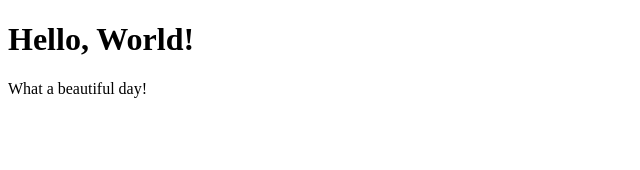
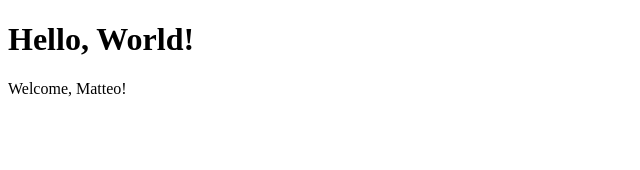
Before and after one commit to MatteoSpinelli/reactDevelhope, a React (Create React App) app in the folder jsx/: page / in a window 1280 px wide. Shown: the top 170 px of the page, without its empty margins (0-640 px from the left). Built offline with nearby package versions, Linux system fonts and the light colour scheme.

Commit message:
add exercise files

```diff
--- a/jsx/src/App.js
+++ b/jsx/src/App.js
@@ -1,11 +1,13 @@
 import React from "react";
 import { Hello } from "./Hello"
+import { Welcome } from "./Welcome";
 
 export class App extends React.Component{
     render(){
         return (
             <div>
                 <Hello />
+                <Welcome name="Matteo" />
             </div>
         )
     }
--- a/jsx/src/Hello.js
+++ b/jsx/src/Hello.js
@@ -1,12 +1,10 @@
 import React from "react";
-import { Message } from "./Message"
 
 export class Hello extends React.Component{
     render(){
         return (
             <div>
                 <h1>Hello, World!</h1>
-                <Message />
             </div>
         )
     }
--- a/jsx/src/Message.js
+++ /dev/null
@@ -1,7 +0,0 @@
-import React from "react"
-
-export class Message extends React.Component{
-    render(){
-        return <p>What a beautiful day!</p>
-    }
-}
--- /dev/null
+++ b/jsx/src/Welcome.js
@@ -0,0 +1,7 @@
+import React from "react";
+
+export class Welcome extends React.Component{
+    render(){
+        return <p>Welcome, {this.props.name}!</p>
+    }
+}
```
Also changed, not shown: 2 other files (tests, documents, lock files or other folders).
